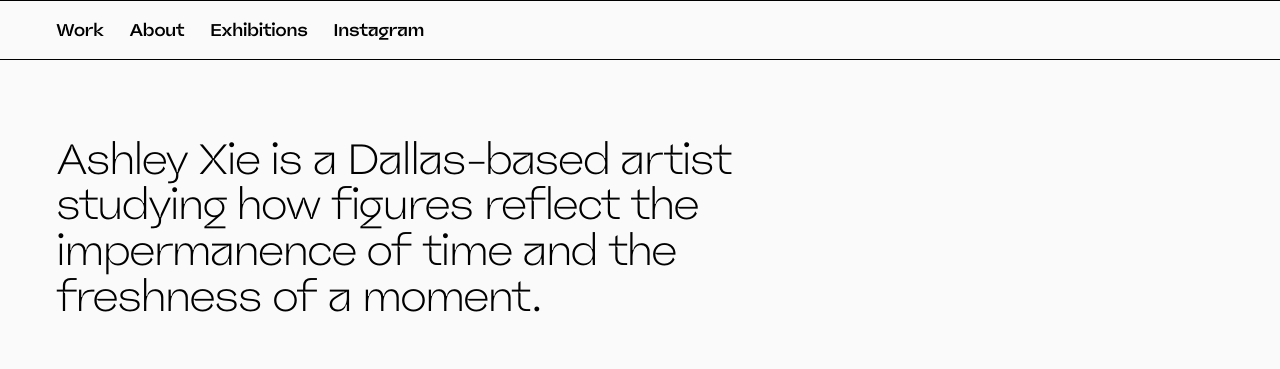
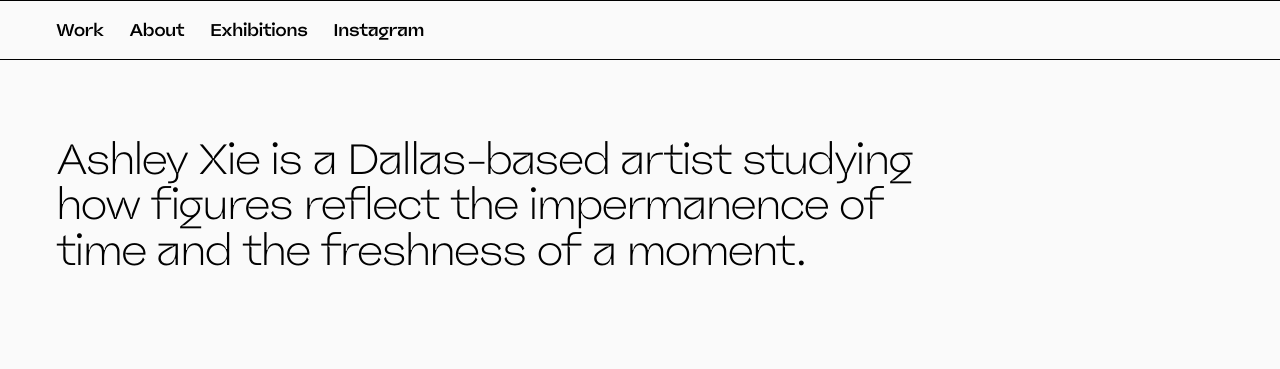
Before and after one commit to a2px/paintings, a plain HTML site: page index.html in a window 1280 px wide. Shown: the top 369 px of the page. Drawn offline with Linux system fonts and the light colour scheme.

Commit message:
Wider hero statement

```diff
--- a/assets/css/site.css
+++ b/assets/css/site.css
@@ -42,6 +42,7 @@ strong, b, th { font-weight: 500; }
 /* Hero: statement */
 .hero { padding: clamp(40px, 6vw, 96px) 0 clamp(8px, 2vw, 24px); }
 .hero__statement { font-weight: 200; font-size: clamp(28px, 3.3vw, 64px); line-height: 1.08; letter-spacing: -0.02em; max-width: 24ch; }
+@media (min-width: 901px) { .hero__statement { max-width: 75%; } }
 
 /* Sections */
 .section { padding: clamp(56px, 7vw, 110px) 0; }
--- a/index.html
+++ b/index.html
@@ -11,7 +11,7 @@
   <link rel="preload" href="./assets/fonts-web/PPValve-Medium.woff2" as="font" type="font/woff2" crossorigin>
   <link rel="preload" href="./assets/fonts-web/TikTokSans.woff2" as="font" type="font/woff2" crossorigin>
   <link rel="stylesheet" href="assets/css/fonts.css?v=7c76e5ed4e">
-  <link rel="stylesheet" href="assets/css/site.css?v=8f30a941f9">
+  <link rel="stylesheet" href="assets/css/site.css?v=61c9616fe7">
 </head>
 <body>
   <a class="skip" href="#work">Skip to the paintings</a>
```
